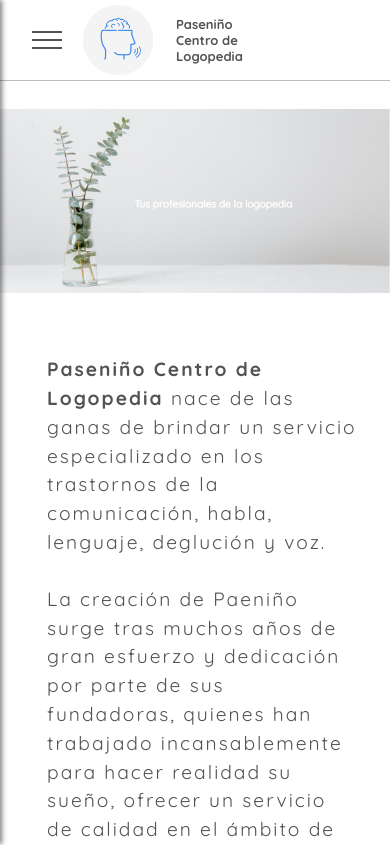
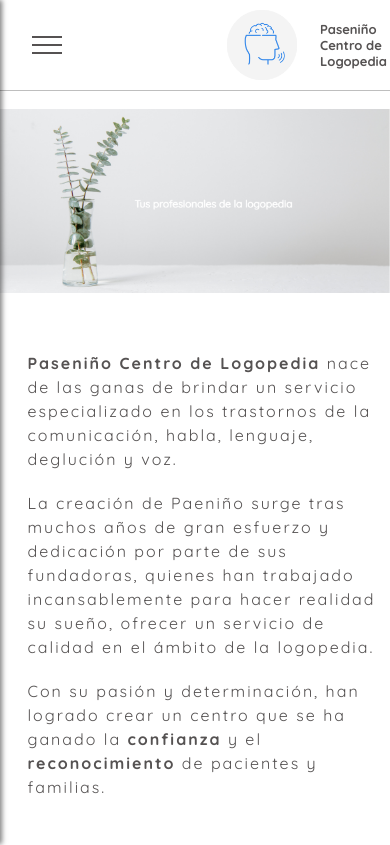
Before and after one commit to wiflysk8/paseninho, a React (Create React App) app: page / in a window 390 px wide. Shown: the top 845 px of the page. Built offline with nearby package versions, Linux system fonts and the light colour scheme.

Commit message:
replace logo at navbar and change letter size in metodology page

```diff
--- a/src/components/BackDrop/BackDrop.css
+++ b/src/components/BackDrop/BackDrop.css
@@ -5,6 +5,6 @@
   width: 100%;
   height: 100%;
   /* background: rgba(0, 0, 0, 0.3); */
-  background: white;
+
   z-index: 100;
 }
--- a/src/components/SideMenu/SideDrawer.css
+++ b/src/components/SideMenu/SideDrawer.css
@@ -5,7 +5,7 @@
   position: fixed;
   top: 0;
   left: 0;
-  width: 70%;
+  width: 50%;
   max-width: 400px;
   z-index: 200;
   transform: translateX(-100%);
@@ -30,13 +30,7 @@
 
 .side-drawer a {
   text-decoration: none;
-  color: #640263;
   font-size: 1.2rem;
-}
-
-.side-drawer a:hover,
-.side-drawer a:active {
-  color: #ee6d04;
 }
 
 @media screen and (min-width: 759px) {
--- a/src/components/SideMenu/SideDrawer.jsx
+++ b/src/components/SideMenu/SideDrawer.jsx
@@ -1,16 +1,16 @@
 import { NavLink } from "react-router-dom";
 import "./SideDrawer.css";
 
-const sideDrawer = (props) => {
+const SideDrawer = (props) => {
   let drawerClasses = ["side-drawer"];
-
-  const handleShow = () => {
-    props.show(false);
-  };
 
   if (props.show) {
     drawerClasses = ["side-drawer", "open"];
   }
+
+  const handleHideDrawer = () => {
+    props.hideDrawer();
+  };
 
   return (
     <nav className={drawerClasses.join(" ")}>
@@ -22,7 +22,7 @@
             style={({ isActive }) => ({
               color: isActive ? "#B1C2B6" : "#524f4ffa",
             })}
-            onClick={handleShow}
+            onClick={handleHideDrawer}
           >
             Inicio
           </NavLink>
@@ -34,7 +34,7 @@
             style={({ isActive }) => ({
               color: isActive ? "#B1C2B6" : "#524f4ffa",
             })}
-            onClick={handleShow}
+            onClick={handleHideDrawer}
           >
             Equipo
           </NavLink>
@@ -46,7 +46,7 @@
             style={({ isActive }) => ({
               color: isActive ? "#B1C2B6" : "#524f4ffa",
             })}
-            onClick={handleShow}
+            onClick={handleHideDrawer}
           >
             Servicios
           </NavLink>
@@ -58,7 +58,7 @@
             style={({ isActive }) => ({
               color: isActive ? "#B1C2B6" : "#524f4ffa",
             })}
-            onClick={handleShow}
+            onClick={handleHideDrawer}
           >
             Metodología
           </NavLink>
@@ -70,7 +70,7 @@
             style={({ isActive }) => ({
               color: isActive ? "#B1C2B6" : "#524f4ffa",
             })}
-            onClick={handleShow}
+            onClick={handleHideDrawer}
           >
             Blog
           </NavLink>
@@ -82,7 +82,7 @@
             style={({ isActive }) => ({
               color: isActive ? "#B1C2B6" : "#524f4ffa",
             })}
-            onClick={handleShow}
+            onClick={handleHideDrawer}
           >
             Contacto
           </NavLink>
@@ -91,4 +91,4 @@
     </nav>
   );
 };
-export default sideDrawer;
+export default SideDrawer;
--- a/src/components/ToolBar/ToolBar.css
+++ b/src/components/ToolBar/ToolBar.css
@@ -13,11 +13,14 @@
 @media screen and (max-width: 760px) {
   .toolbar {
     padding: 0 1rem;
-    height: 80px;
   }
   .toolbar_title {
     font-size: 13px;
     line-height: 16px;
+  }
+
+  .toolbar_logo {
+    padding-left: 9rem;
   }
 }
 
--- a/src/pages/Home/HomePageStyle.jsx
+++ b/src/pages/Home/HomePageStyle.jsx
@@ -51,7 +51,7 @@
 export const StyledDescription = styled(MetodologyWrapper)`
   margin-top: 3rem;
   p {
-    margin: 14px;
+    margin: 10px;
     text-align: left;
   }
   strong {
--- a/src/pages/Metodology/MetodologyPageStyles.jsx
+++ b/src/pages/Metodology/MetodologyPageStyles.jsx
@@ -47,17 +47,19 @@
   }
   @media screen and (max-width: 768px) {
     span {
-      width: 80%;
+      width: 90%;
       text-align: left;
       padding-left: 1rem;
       letter-spacing: 2px;
+      font-size: 1rem;
     }
     p {
-      width: 80%;
+      width: 90%;
       text-align: left;
       padding-left: 1rem;
       letter-spacing: 2px;
       margin-bottom: 3rem;
+      font-size: 1rem;
     }
   }
 `;
```
